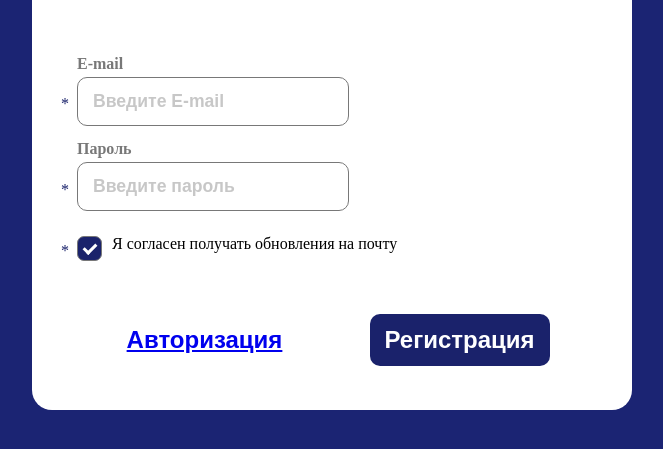
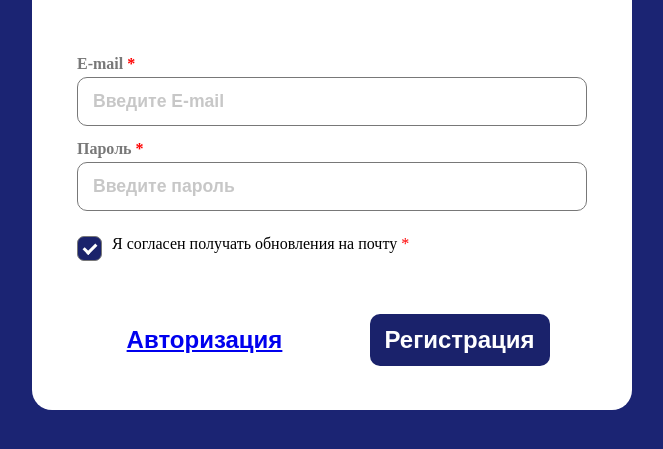
Before and after one commit to alekkej/jsRegForm, a plain HTML site: page index.html in a window 1280 px wide. Shown: the part 257-706 px from the top of the page, without its empty margins (308-971 px from the left). Drawn offline with Linux system fonts and the light colour scheme.

Commit message:
jsAttestation

```diff
--- a/index.html
+++ b/index.html
@@ -14,20 +14,20 @@
 <body class="background">
     <div class="registration__form">
         <p class="registration">Регистрация</p>
-        <div class="email-wrapper">
-            <p class="email">E-mail</p>
-            <span class="required-1">*</span><input type="text" placeholder="Введите E-mail"
+
+            <p class="email">E-mail <span>*</span></p>
+            <input type="text" placeholder="Введите E-mail"
                 class="input__text input_email" id="email">
             <div id="email-error-box"></div>
-        </div>
-        <div class="password-wpapper">
-            <p class="password">Пароль</p>
-            <span class="required-2">*</span><input type="password" placeholder="Введите пароль"
+
+
+            <p class="password">Пароль <span>*</span></p>
+            <input type="password" placeholder="Введите пароль"
                 class="input__text input_password" id="password">
             <div id="password-error-box"></div>
-        </div>
-        <span class="required-3">*</span><label class="container">
-            <div > <p>Я согласен получать обновления на почту</p>
+
+        <label class="container">
+            <div > <p>Я согласен получать обновления на почту <span>*</span></p>
                 <p id="checkbox-error-box"></p>
                 <input type="checkbox" checked id="checkbox">
                 <span class="checkmark"></span>
--- a/stylesheet.css
+++ b/stylesheet.css
@@ -229,3 +229,7 @@ label>p {
 #email-error-box {
     color: red;
 }
+
+p>span {
+    color: red;
+}
```
